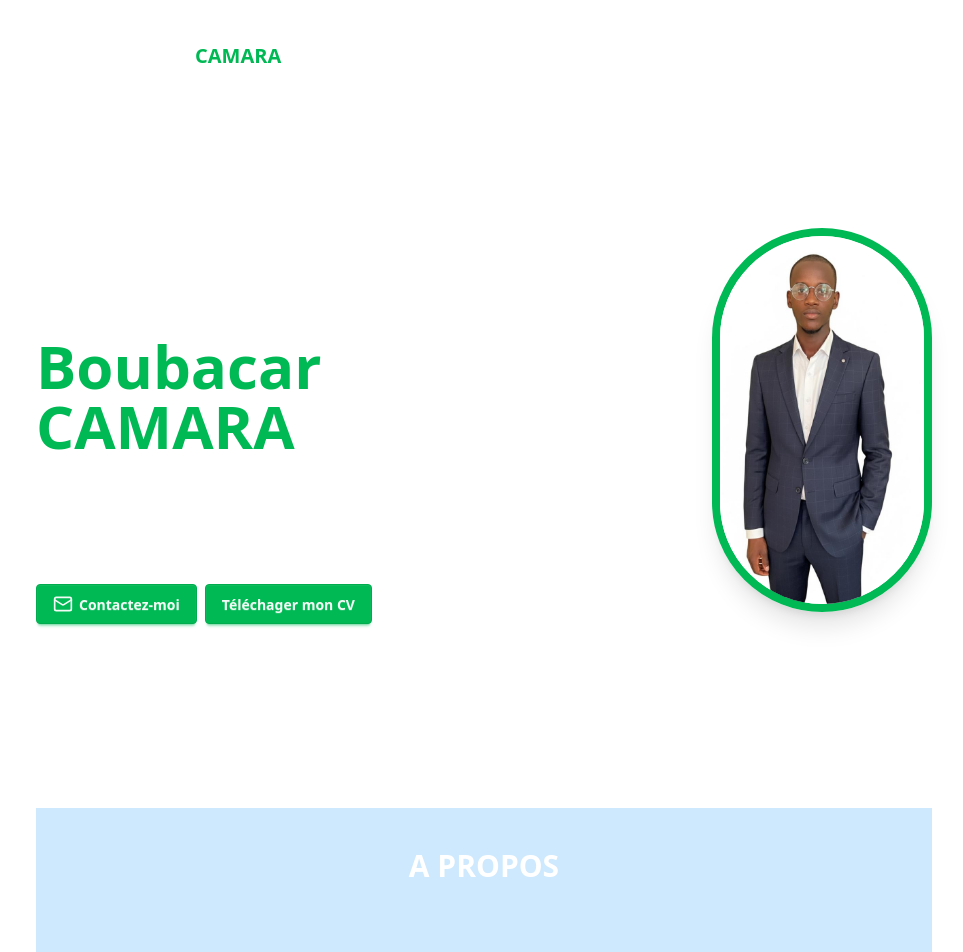
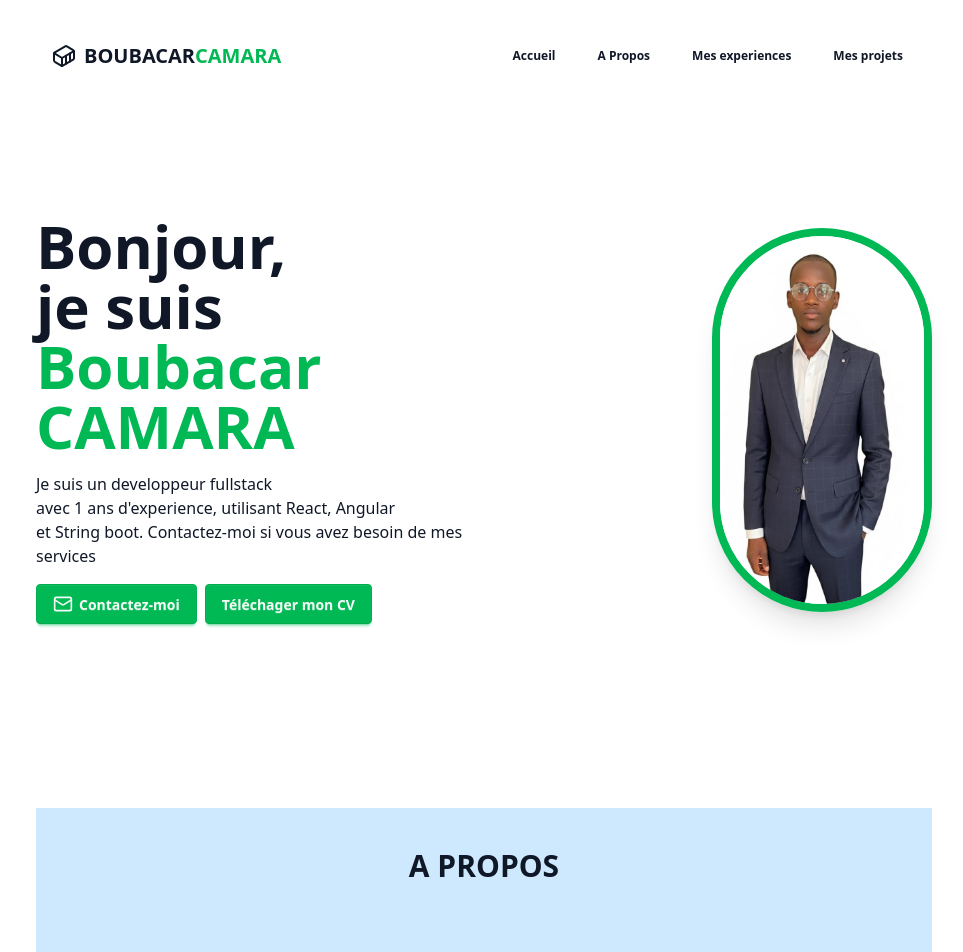
Before and after one commit to Boubacar27Camara/portfolio_boubacar, a React (Vite) app: page / in a window 1280 px wide. Shown: the top 952 px of the page, without its empty margins (156-1119 px from the left). Built offline with nearby package versions, Linux system fonts and the light colour scheme.

Commit message:
modification backgroundColor

```diff
--- a/src/App.tsx
+++ b/src/App.tsx
@@ -17,7 +17,7 @@ function App() {
 
     <div className="w-full min-h-screen bg-white text-gray-900">
   {/* Barre de navigation et section d'accueil */}
-      <div className="px-4 sm:px-8 md:px-[10%] lg:px-[15%] py-6 text-white" >
+  <div className="px-4 sm:px-8 md:px-[10%] lg:px-[15%] py-6" >
     <Navbar />
     <Home />
   </div>
--- a/src/components/Title.tsx
+++ b/src/components/Title.tsx
@@ -4,7 +4,7 @@ interface TitleProps {
 
 const Title = ({title} : TitleProps) =>{
     return(
-        <h1 className="uppercase font-bold mb-5 text-3xl text-center text-white">
+        <h1 className="uppercase font-bold mb-5 text-3xl text-center">
             {title}
         </h1>
     )
```
Lines whose indentation alone changed are shown as unchanged.
